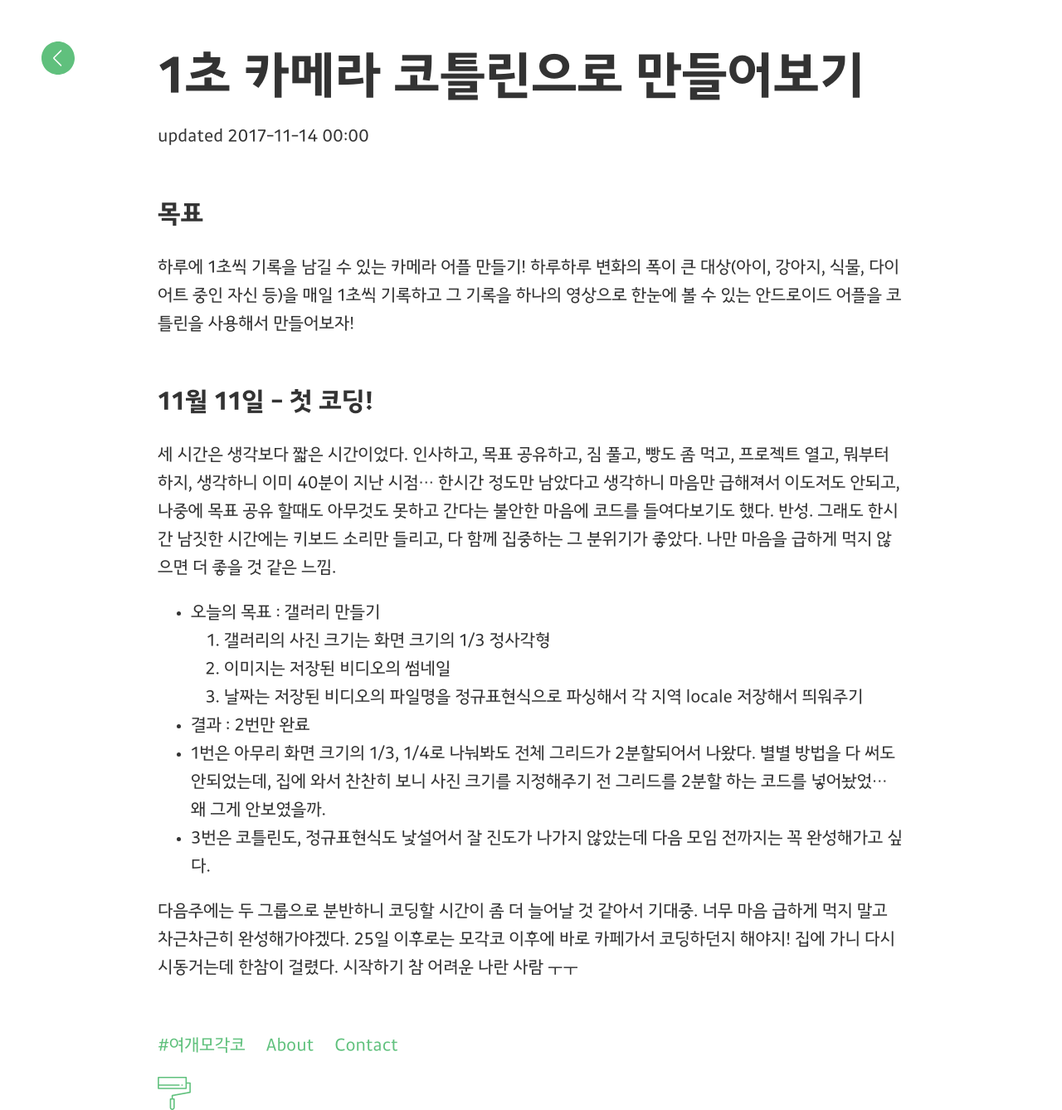
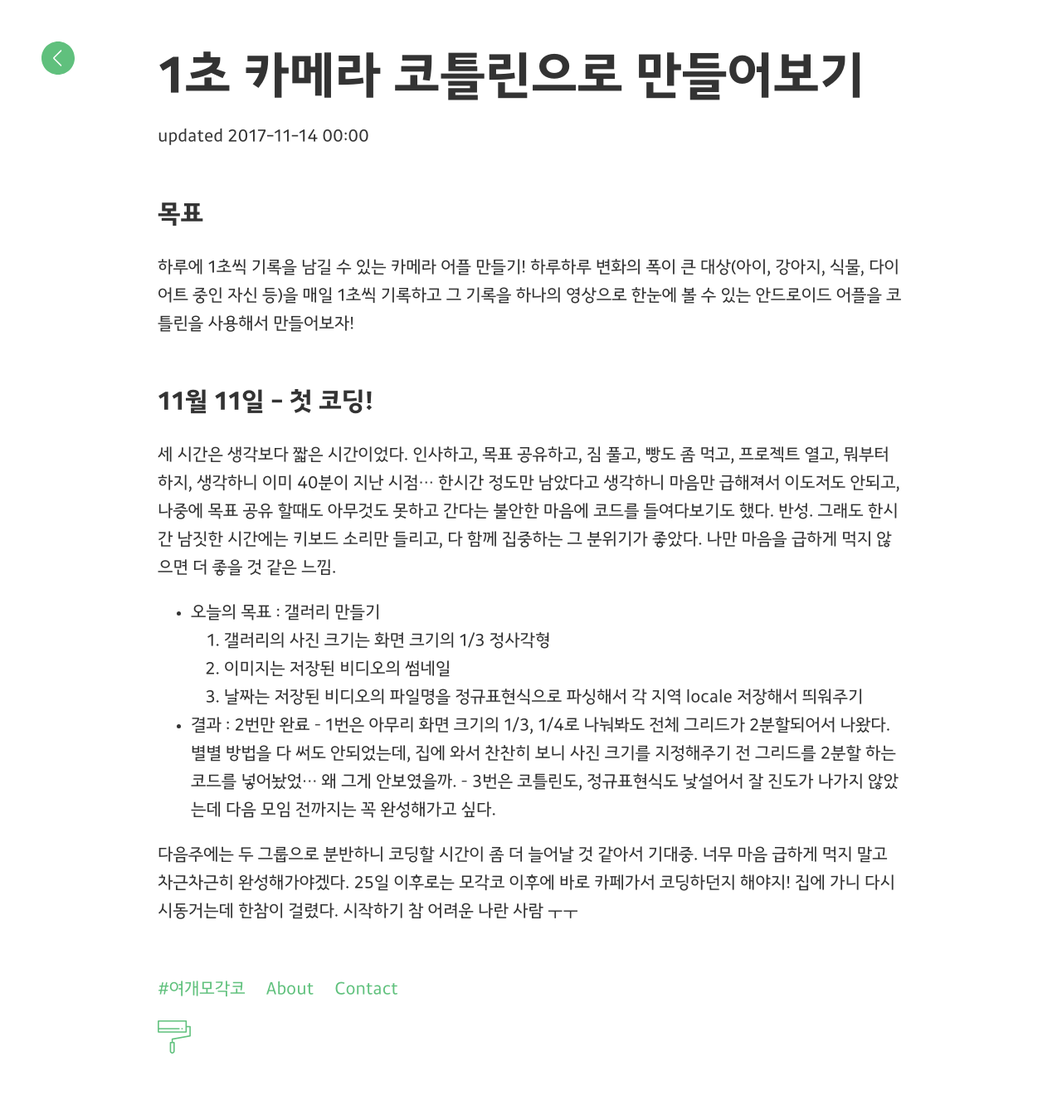
Before and after one commit to yeogaemogaco/retrospective-2nd, a Jekyll site: the page built from _posts/2017-11-04-jy617lee.md, in a window 1280 px wide. Shown: the whole page at 83% size. Built offline with Jekyll 4.4.1, drawn with Linux system fonts in a browser that asks for light colours; after the commit the page ends 1270 px from its top, so only the background shows below that.

Commit message:
레이아웃 수정

```diff
--- a/_posts/2017-11-04-jy617lee.md
+++ b/_posts/2017-11-04-jy617lee.md
@@ -21,7 +21,7 @@
 
 
 - 결과 : 2번만 완료
-- 1번은 아무리 화면 크기의 1/3, 1/4로 나눠봐도 전체 그리드가 2분할되어서 나왔다. 별별 방법을 다 써도 안되었는데, 집에 와서 찬찬히 보니 사진 크기를 지정해주기 전 그리드를 2분할 하는 코드를 넣어놨었... 왜 그게 안보였을까.
-- 3번은 코틀린도, 정규표현식도 낯설어서 잘 진도가 나가지 않았는데 다음 모임 전까지는 꼭 완성해가고 싶다.
+-- 1번은 아무리 화면 크기의 1/3, 1/4로 나눠봐도 전체 그리드가 2분할되어서 나왔다. 별별 방법을 다 써도 안되었는데, 집에 와서 찬찬히 보니 사진 크기를 지정해주기 전 그리드를 2분할 하는 코드를 넣어놨었... 왜 그게 안보였을까.
+-- 3번은 코틀린도, 정규표현식도 낯설어서 잘 진도가 나가지 않았는데 다음 모임 전까지는 꼭 완성해가고 싶다.
 
 다음주에는 두 그룹으로 분반하니 코딩할 시간이 좀 더 늘어날 것 같아서 기대중. 너무 마음 급하게 먹지 말고 차근차근히 완성해가야겠다. 25일 이후로는 모각코 이후에 바로 카페가서 코딩하던지 해야지! 집에 가니 다시 시동거는데 한참이 걸렸다. 시작하기 참 어려운 나란 사람 ㅜㅜ
```
